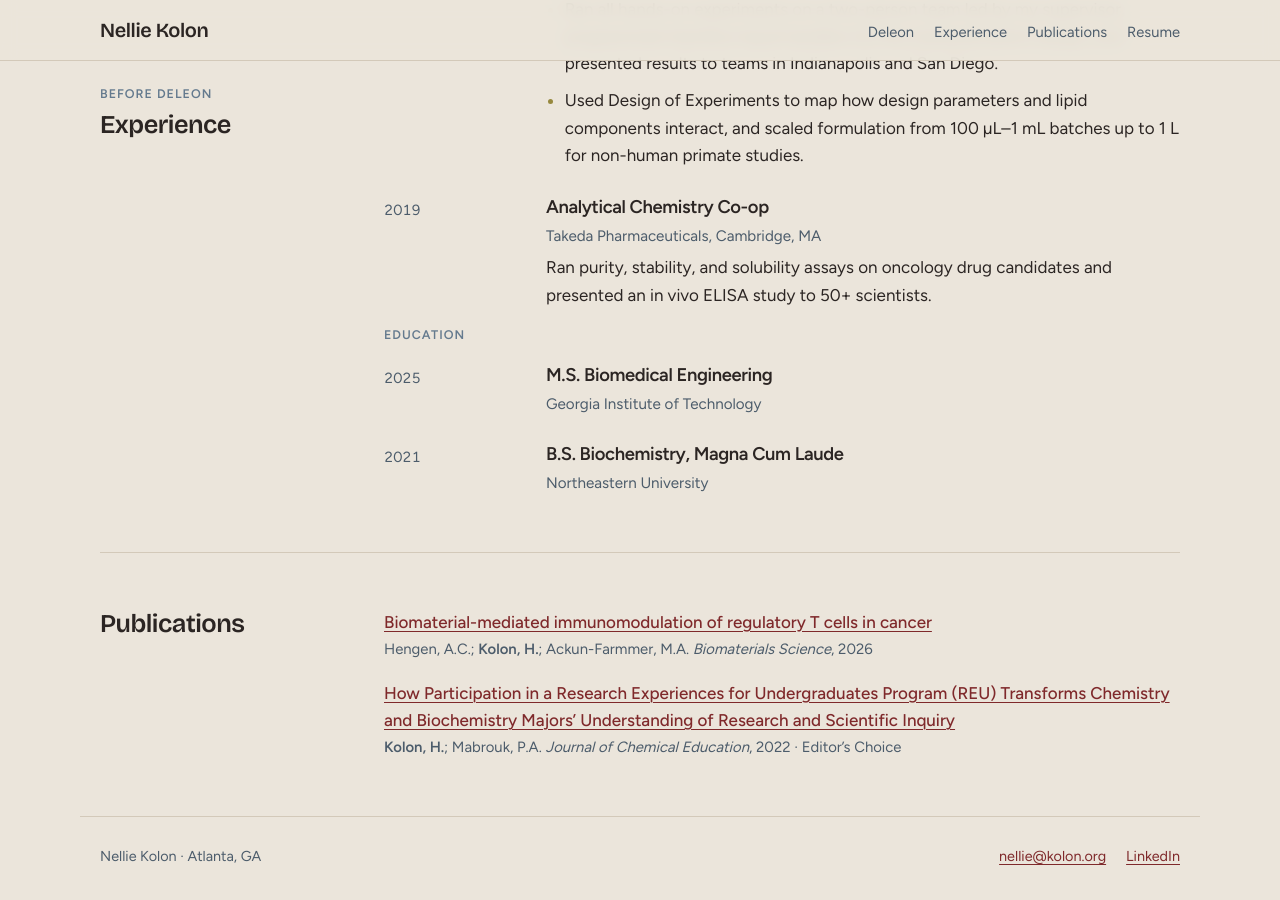
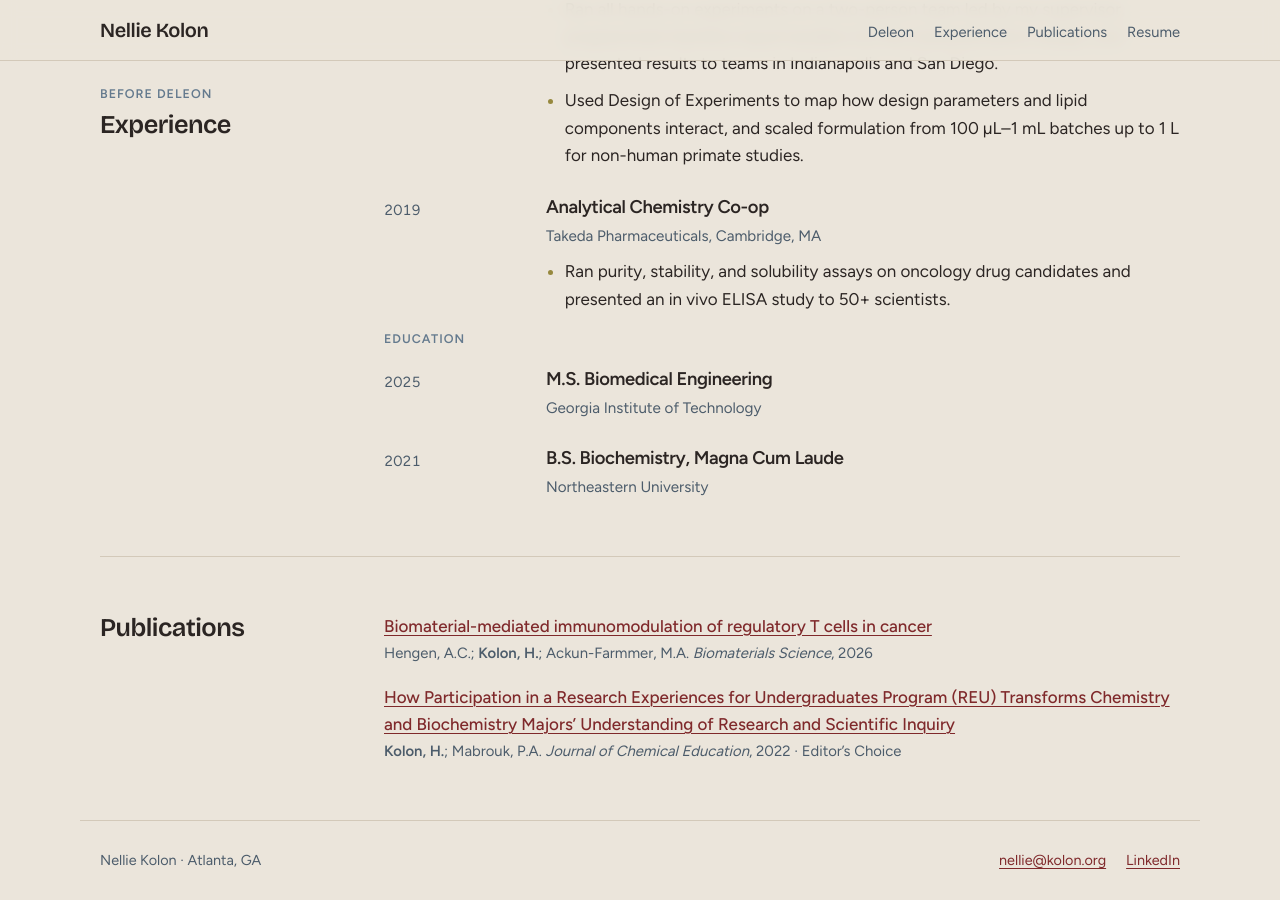
Before and after one commit to nelliekolon/nelliekolon.github.io, a Jekyll site: the page built from index.md, in a window 1280 px wide and 900 px high, scrolled down 2543 px. Built offline with Jekyll 4.4.1, drawn with Linux system fonts in a browser that asks for light colours.

Commit message:
Format Takeda entry as a bullet
Co-Authored-By: Claude Opus 5.5 <noreply@anthropic.com>
Claude-Session: https://claude.ai/code/session_01HFMymAmWcw7GchssUrMz1g

```diff
--- a/index.md
+++ b/index.md
@@ -94,7 +94,9 @@ image: /assets/media/deleon-lab.jpg
       <div class="what">
         <h3>Analytical Chemistry Co-op</h3>
         <p class="where">Takeda Pharmaceuticals, Cambridge, MA</p>
-        <p>Ran purity, stability, and solubility assays on oncology drug candidates and presented an in vivo ELISA study to 50+ scientists.</p>
+        <ul class="points">
+          <li>Ran purity, stability, and solubility assays on oncology drug candidates and presented an in vivo ELISA study to 50+ scientists.</li>
+        </ul>
       </div>
     </div>
   </div>
```
